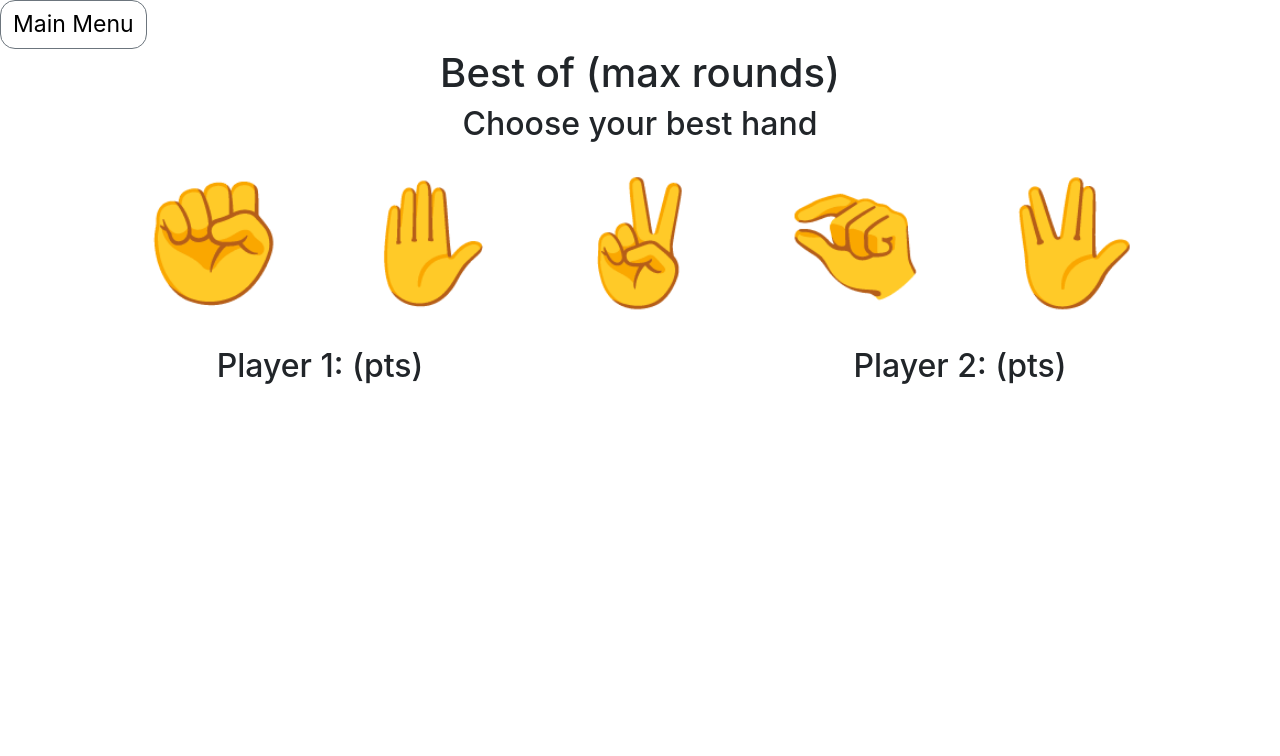
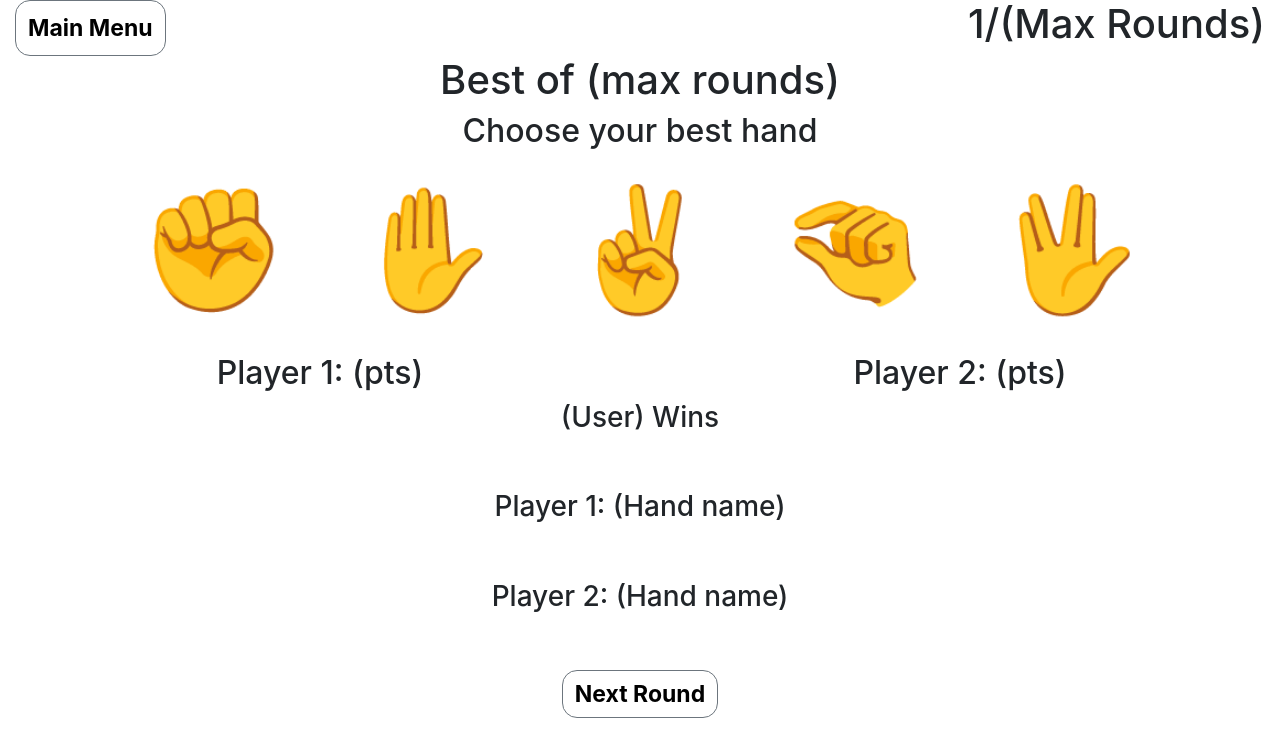
Before and after one commit to TrevorW98/ClassRPSLS, an Angular app in the folder classrpsls/: page / in a window 1280 px wide. Shown: the top 756 px of the page. Built offline with nearby package versions, Linux system fonts and the light colour scheme.

Commit message:
added round counter

```diff
--- a/classrpsls/src/app/pages/game/game.component.html
+++ b/classrpsls/src/app/pages/game/game.component.html
@@ -1,4 +1,13 @@
-<button type="button" class="btn btn-secondary">Main Menu</button>
+<div class="container-fluid">
+    <div class="row">
+        <div class="col-6 d-flex justify-content-start">
+            <button type="button" class="btn btn-secondary"><b>Main Menu</b></button>
+        </div>
+        <div class="col-6 d-flex justify-content-end">
+            <h1>1/(Max Rounds)</h1>
+        </div>
+    </div>
+</div>
 
 <div class="container-fluid">
     <div class="row text-center">
@@ -37,16 +46,19 @@
             <h2>Player 2: (pts)</h2>
         </div>
     </div>
-
-    <!-- <div class="row d-flex justify-content-center text-center">
-        <div class="col-12">
+    <!--Displays after round has finished-->
+    <div class="row d-flex justify-content-center text-center">
+        <div class="col-12 pb-5">
             <h3>(User) Wins</h3>
         </div>
-        <div class="col-12">
+        <div class="col-12 pb-5">
             <h3>Player 1: (Hand name)</h3>
         </div>
-        <div class="col-12">
+        <div class="col-12 pb-5">
             <h3>Player 2: (Hand name)</h3>
         </div>
-    </div> -->
+        <div class="col-12">
+            <button type="button" class="btn btn-secondary"><b>Next Round</b></button>
+        </div>
+    </div>
 </div>
```
